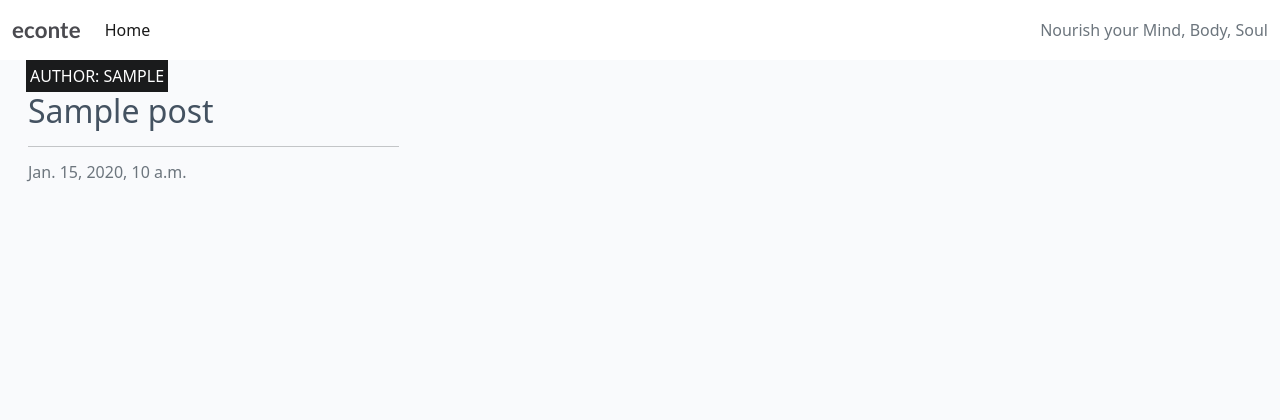
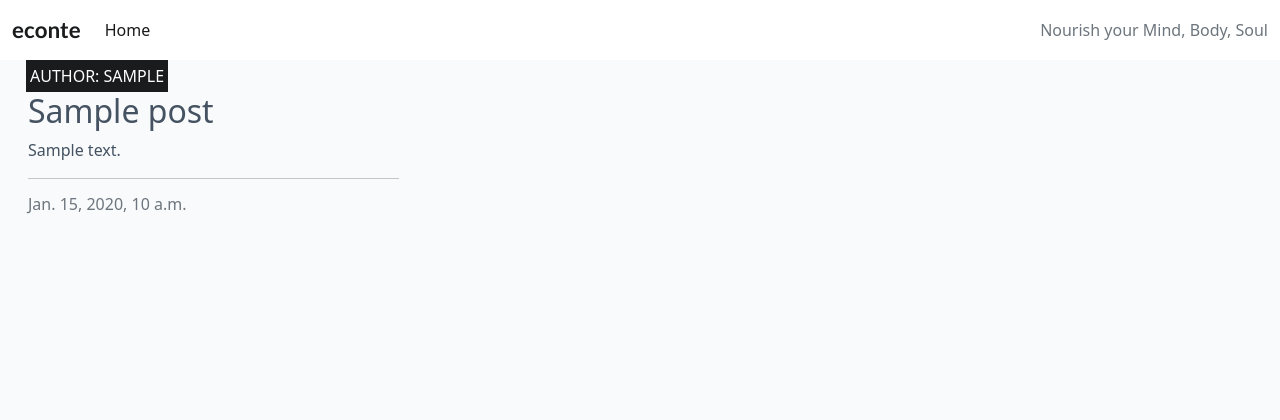
Before and after one commit to bytesbyt/econte_django, a Django app: page / in a window 1280 px wide. Shown: the top 420 px of the page. Run offline with Django 4.2, Linux system fonts and the light colour scheme; tables that the repository leaves empty hold one stand-in row (values such as "Sample post").

Commit message:
Add command to display the post's excerpt

```diff
--- a/blog/templates/blog/index.html
+++ b/blog/templates/blog/index.html
@@ -20,6 +20,7 @@
                             </div>
                             <a href="#" class="post-link">
                                 <h2 class="card-title">{{ post.title }}</h2>
+                                <p class="card-text">{{ post.excerpt }}</p>
                             </a>
 
                             <hr />
--- a/static/css/style.css
+++ b/static/css/style.css
@@ -6,7 +6,7 @@ body {
     font-family: Lato, sans-serif;
     font-size: 1.4rem;
     font-weight: 700;
-    color: #4A4A4F;
+    color: #1a1b1c;
 }
 
 
```
